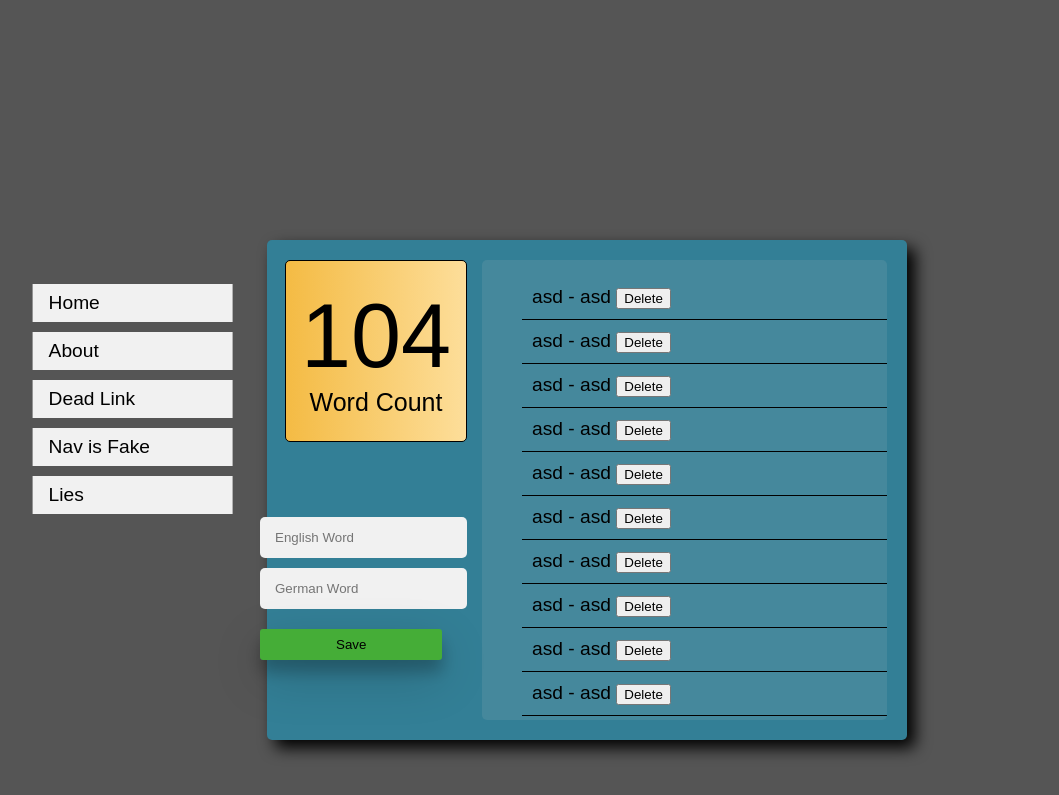
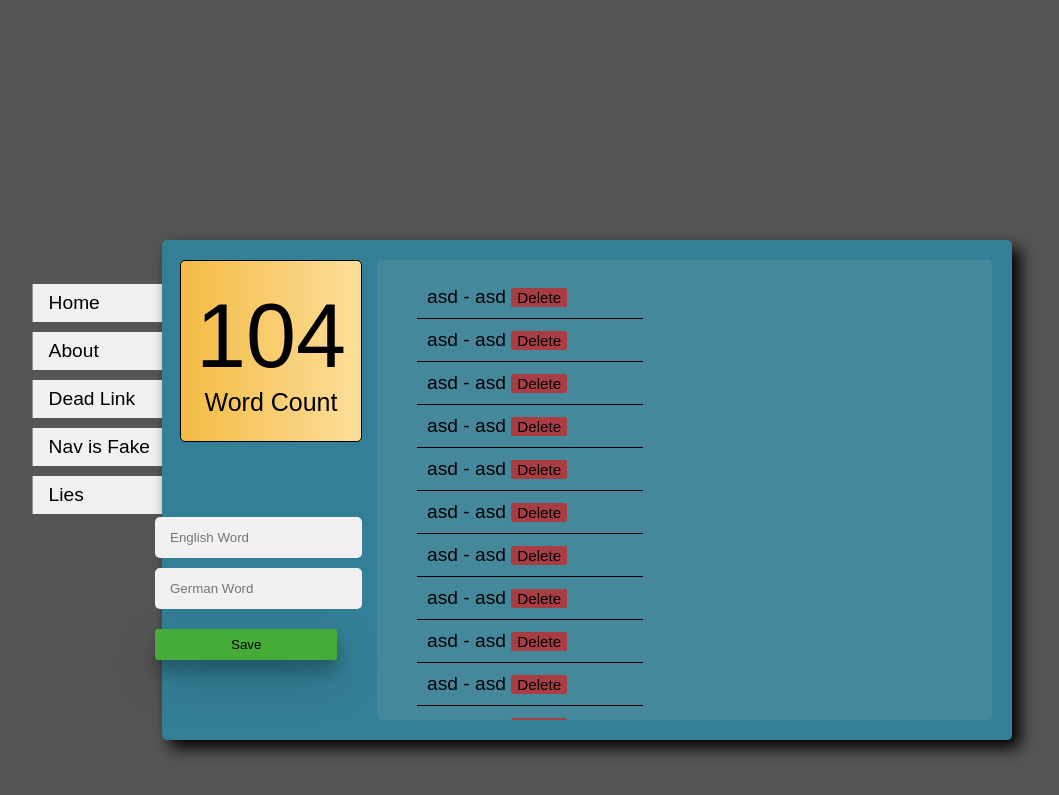
Before and after one commit to KAL17002493/LApp, a Flask app: page / in a window 1280 px wide. Shown: the part 760-1555 px from the top of the page, without its empty margins (53-1112 px from the left). Run offline with Flask 3, Linux system fonts and the light colour scheme.

Commit message:
Added style to Word list button

```diff
--- a/website/static/stylesheets/style.css
+++ b/website/static/stylesheets/style.css
@@ -14,6 +14,10 @@ body {
 
     font-family: Arial, Helvetica, sans-serif;
 }
+
+ body button {
+    border: none; /* Remove white default border from all buttons */
+ }
 
 /* Nav Bar and everythign about it*/
 .nav {
@@ -51,8 +55,8 @@ body {
     background-color: rgb(51, 127, 150);
     padding: 20px;
     border-radius: 5px;
-    min-height: 500px; /* Ensure a minimum height */
-    min-width: 50%;
+    height: 500px; /* Ensure a minimum height */
+    width: 850px;
     box-sizing: border-box; /* Include padding and border in width and height calculations */
     transform: translateY(-10%); /* Move content slightly upwards */
     box-shadow: .5em .5em 1em;
@@ -120,7 +124,24 @@ body {
     border-radius: 5px;
     height: 460px; /* Ensure it takes the full height */
 
+
+
     background-color: rgb(69, 136, 156);
+
+    display: flex;/* Enables flexbox layout */
+}
+
+.word-list button{
+    background-color: rgba(224, 22, 22, 0.65);
+    color: black;
+    border-radius: 2px;
+    font-size: 0.95rem;
+    cursor:pointer;
+    transition: 0.12s ease-in-out;
+}
+
+.word-list button:hover{
+    background-color: rgba(240, 29, 29, 0.85);
 }
 
 .word-list li {
@@ -146,12 +167,14 @@ body {
     margin-top: 10px;
     border-radius: 3px;
     transition: 0.15s ease-in-out;
-    border: none;
+    cursor: pointer;
+
     box-shadow: 0 12px 16px 0 rgba(0,0,0,0.24),0 17px 50px 0 rgba(0,0,0,0.19);
+
 }
 
 .add-word button:hover{
-    background-color: #38882d;
+    background-color: #53cc43;
 }
 
 h1{
```
Also changed, not shown: instance/database.db.
